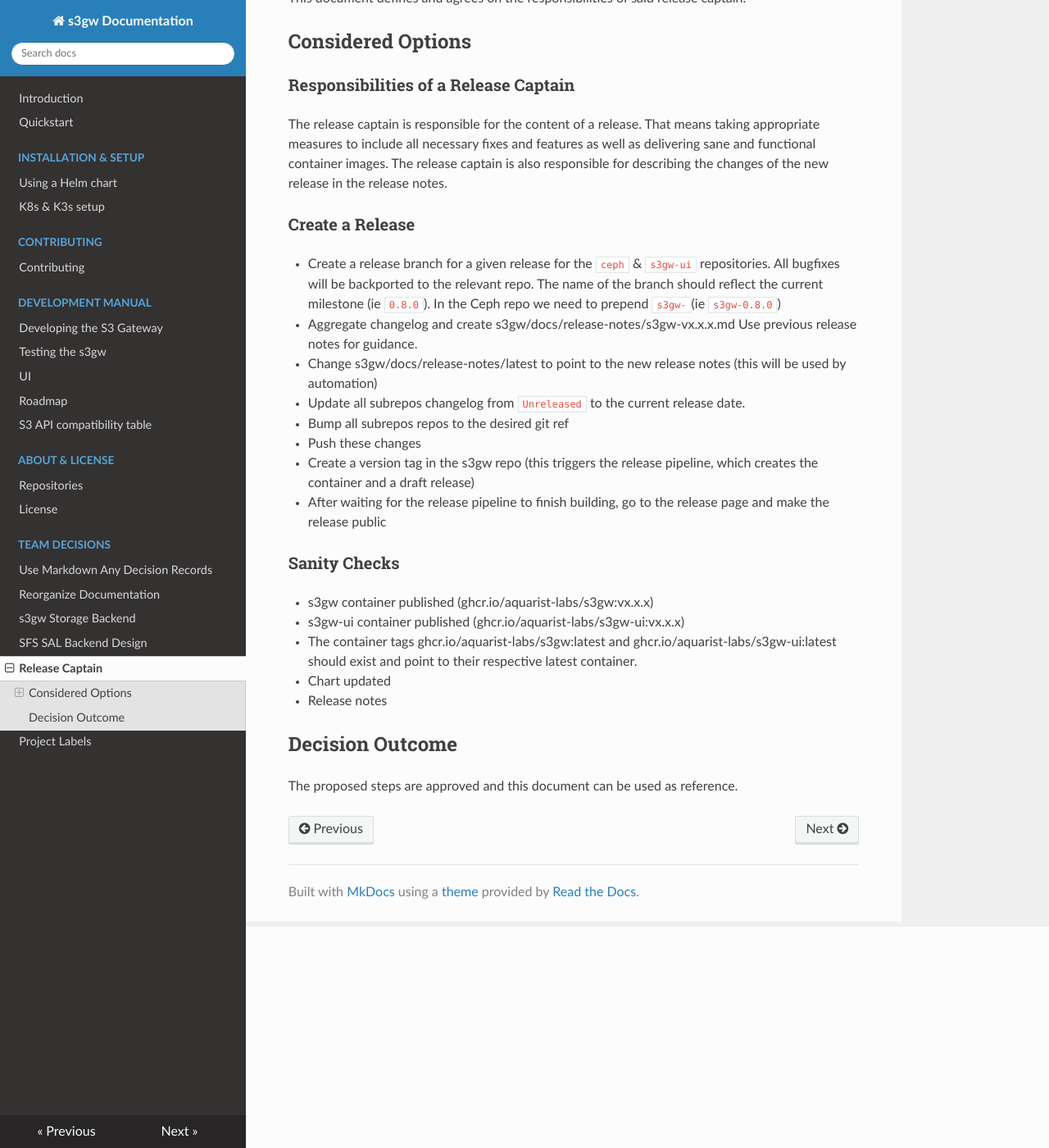
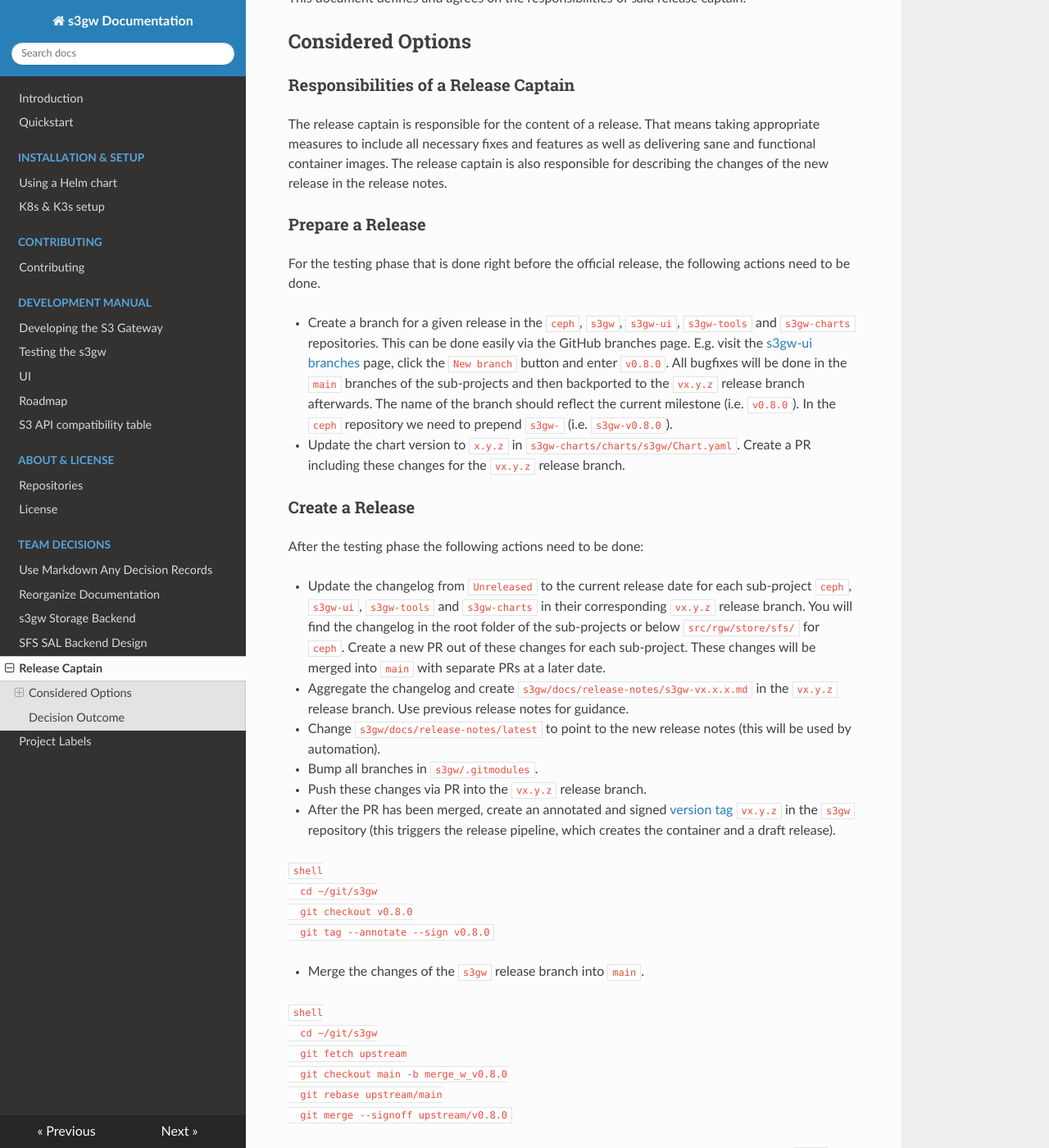
Before and after one commit to s3gw-tech/s3gw, an MkDocs documentation site: the page built from docs/decisions/0004-release-captain.md, in a window 1280 px wide and 1400 px high, scrolled down 270 px. Shown: the whole window at 82% size. Built offline with MkDocs 1.6.1, drawn with Linux system fonts in a browser that asks for light colours; nearby versions of some CDN libraries; some of the changed text lies outside the part shown.

Commit message:
Update the release captain howto to the latest workflow.
Signed-off-by: Volker Theile <vtheile@suse.com>

````diff
--- a/docs/decisions/0004-release-captain.md
+++ b/docs/decisions/0004-release-captain.md
@@ -16,34 +16,93 @@
 as delivering sane and functional container images. The release captain is also
 responsible for describing the changes of the new release in the release notes.
 
+### Prepare a Release
+
+For the testing phase that is done right before the official release, the
+following actions need to be done.
+
+- Create a branch for a given release in the `ceph`, `s3gw`, `s3gw-ui`,
+  `s3gw-tools` and `s3gw-charts` repositories. This can be done easily via
+  the GitHub branches page. E.g. visit the [s3gw-ui branches][1] page, click
+  the `New branch` button and enter `v0.8.0`.
+  All bugfixes will be done in the `main` branches of the sub-projects and
+  then backported to the `vx.y.z` release branch afterwards. The name of the
+  branch should reflect the current milestone (i.e. `v0.8.0`).
+  In the `ceph` repository we need to prepend `s3gw-` (i.e. `s3gw-v0.8.0`).
+- Update the chart version to `x.y.z` in `s3gw-charts/charts/s3gw/Chart.yaml`.
+  Create a PR including these changes for the `vx.y.z` release branch.
+
 ### Create a Release
 
-- Create a release branch for a given release for the `ceph` & `s3gw-ui`
-  repositories. All bugfixes will be backported to the relevant repo. The name
-  of the branch should reflect the current milestone (ie `0.8.0`). In the Ceph
-  repo we need to prepend `s3gw-`(ie `s3gw-0.8.0`)
-- Aggregate changelog and create s3gw/docs/release-notes/s3gw-vx.x.x.md Use
-  previous release notes for guidance.
-- Change s3gw/docs/release-notes/latest to point to the new release notes (this
-  will be used by automation)
-- Update all subrepos changelog from `Unreleased` to the current release date.
-- Bump all subrepos repos to the desired git ref
-- Push these changes
-- Create a version tag in the s3gw repo (this triggers the release pipeline,
-  which creates the container and a draft release)
+After the testing phase the following actions need to be done:
+
+- Update the changelog from `Unreleased` to the current release date for each
+  sub-project `ceph`, `s3gw-ui`, `s3gw-tools` and `s3gw-charts` in their
+  corresponding `vx.y.z` release branch. You will find the changelog in the
+  root folder of the sub-projects or below `src/rgw/store/sfs/` for `ceph`.
+  Create a new PR out of these changes for each sub-project. These changes
+  will be merged into `main` with separate PRs at a later date.
+- Aggregate the changelog and create `s3gw/docs/release-notes/s3gw-vx.x.x.md`
+  in the `vx.y.z` release branch. Use previous release notes for guidance.
+- Change `s3gw/docs/release-notes/latest` to point to the new release notes
+  (this will be used by automation).
+- Bump all branches in `s3gw/.gitmodules`.
+- Push these changes via PR into the `vx.y.z` release branch.
+- After the PR has been merged, create an annotated and signed [version tag][2]
+  `vx.y.z` in the `s3gw` repository (this triggers the release pipeline, which
+  creates the container and a draft release).
+
+  ```shell
+  cd ~/git/s3gw
+  git checkout v0.8.0
+  git tag --annotate --sign v0.8.0
+  ```
+
+- Merge the changes of the `s3gw` release branch into `main`.
+
+  ```shell
+  cd ~/git/s3gw
+  git fetch upstream
+  git checkout main -b merge_w_v0.8.0
+  git rebase upstream/main
+  git merge --signoff upstream/v0.8.0
+  ```
+
+  Create a new PR out of these changes.
+- Merge the changes in the release branch of the `ceph`, `s3gw-ui`, `s3gw-tools`
+  and `s3gw-charts` sub-projects into `main`, e.g.:
+
+  ```shell
+  cd ~/git/s3gw-ui
+  git fetch upstream
+  git checkout main -b merge_w_v0.8.0
+  git rebase upstream/main
+  git merge --signoff upstream/v0.8.0
+  ```
+
+  Create a new PR out of these changes.
+- Create a [draft release][3] and choose the previously created tag.
+  File the form with the following data:
+  - Use `vx.y.z` as title.
+  - Paste the content of `s3gw/docs/release-notes/s3gw-vx.x.x.md` as
+    release notes.
 - After waiting for the release pipeline to finish building, go to the release
-  page and make the release public
+  page and make the draft release public.
 
 ### Sanity Checks
 
-- s3gw container published (ghcr.io/aquarist-labs/s3gw:vx.x.x)
-- s3gw-ui container published (ghcr.io/aquarist-labs/s3gw-ui:vx.x.x)
-- The container tags ghcr.io/aquarist-labs/s3gw:latest and
-  ghcr.io/aquarist-labs/s3gw-ui:latest should exist and point to their
+- `s3gw` container published (ghcr.io/aquarist-labs/s3gw:vx.y.z).
+- `s3gw-ui` container published (ghcr.io/aquarist-labs/s3gw-ui:vx.y.z).
+- The container tags `ghcr.io/aquarist-labs/s3gw:latest` and
+  `ghcr.io/aquarist-labs/s3gw-ui:latest` should exist and point to their
   respective latest container.
-- Chart updated
-- Release notes
+- Chart updated.
+- Release notes.
 
 ## Decision Outcome
 
 The proposed steps are approved and this document can be used as reference.
+
+[1]: https://github.com/aquarist-labs/s3gw-ui/branches
+[2]: https://git-scm.com/book/en/v2/Git-Basics-Tagging
+[3]: https://github.com/aquarist-labs/s3gw/releases/new
````
Also changed, not shown: 1 other file.
